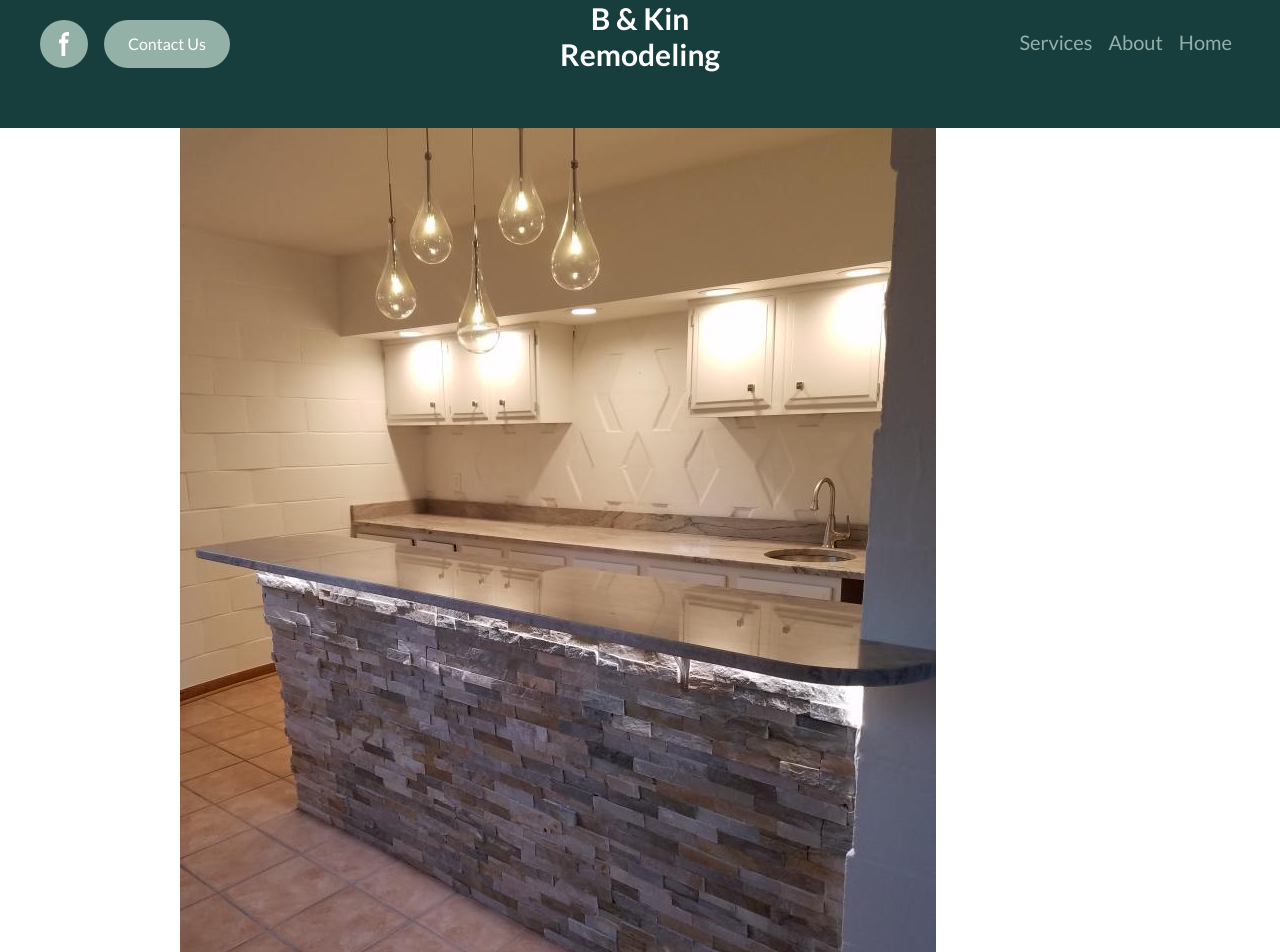
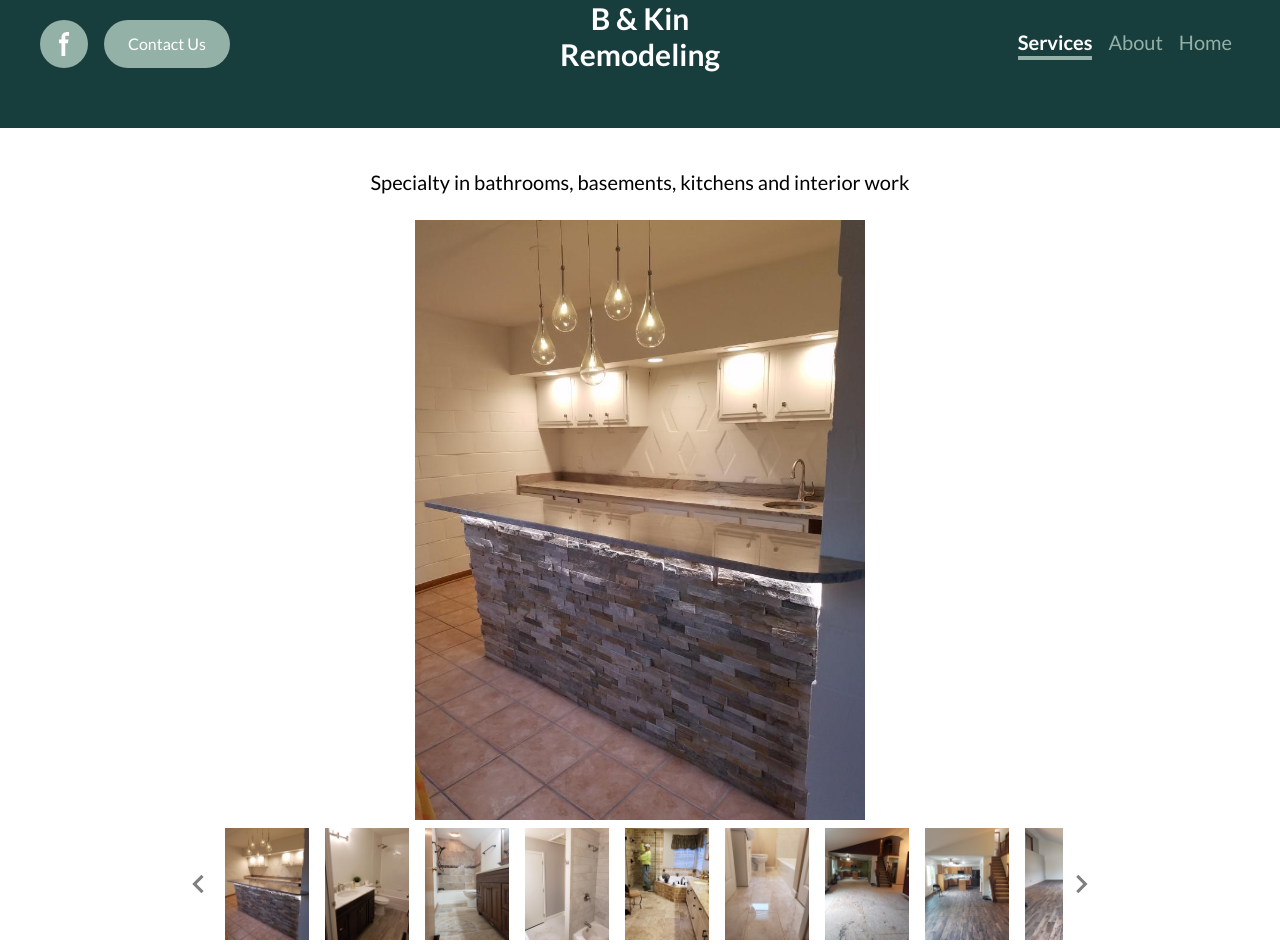
Before and after one commit to jppoullet/b-and-kin-remodeling, a React (Vite) app: page /services in a window 1280 px wide. Shown: the part 40-992 px from the top of the page. Built offline with nearby package versions, Linux system fonts and the light colour scheme.

Commit message:
serivce image gallery

```diff
--- a/src/App.jsx
+++ b/src/App.jsx
@@ -11,7 +11,7 @@ function App() {
       <header>
         <Navbar />
       </header>
-      <main className="mt-[40px]">
+      <main className="mt-[168px]">
         <Routes>
           <Route index element={<Home />} />
           <Route path="/home" element={<Home />} />
--- a/src/components/Navbar.jsx
+++ b/src/components/Navbar.jsx
@@ -59,7 +59,6 @@ const Navbar = () => {
   );
 
   return (
-    <>
     <nav className="bg-primary fixed top-0 w-full">
       {/* Desktop View */}
       <div className="grid grid-cols-3 flex-1 items-center py-10 mx-10 md:max-w-[1200px] xl:mx-auto">
@@ -93,16 +92,26 @@ const Navbar = () => {
 
         {/* Nav Menu */}
         <div className="hidden md:flex text-secondary text-xl justify-end">
-            <a
+          {/* <a
             href="#services-section"
             className="block relative p-2 my-0 hover:font-bold after:block after:scale-x-0 after:h-1 after:w-full after:bg-secondary after:transition after:ease-in-out after:duration-200 after:hover:scale-x-100"
           >
             Services
-            </a>
+          </a> */}
+          <NavLink to="/services" className={activeLink}>
+            Services
+          </NavLink>
 
           <NavLink to="/about" className={activeLink}>
             About
           </NavLink>
+
+          {/* <a
+            href="#home"
+            className="block relative p-2 my-0 hover:font-bold after:block after:scale-x-0 after:h-1 after:w-full after:bg-secondary after:transition after:ease-in-out after:duration-200 after:hover:scale-x-100"
+          >
+            Home
+          </a> */}
 
           <NavLink to="/" className={activeLink}>
             Home
@@ -112,10 +121,7 @@ const Navbar = () => {
         {/* Mobile Menu Button*/}
         <div className="md:hidden flex justify-end items-center">
           {/* Mobile Menu Button */}
-            <button
-              className="text-secondary"
-              onClick={mobileMenuActiveHandler}
-            >
+          <button className="text-secondary" onClick={mobileMenuActiveHandler}>
             {openMenu}
           </button>
         </div>
@@ -124,9 +130,7 @@ const Navbar = () => {
       {/* Mobile Menu List */}
       <div
         className={`flex flex-col justify-center items-center bg-primary md:hidden overflow-x-hidden fixed z-[1] h-full top-0 left-0 transition duration-200 ease-in ${
-            mobileMenuActive
-              ? "translate-x-0 w-full"
-              : "-translate-x-full w-full"
+          mobileMenuActive ? "translate-x-0 w-full" : "-translate-x-full w-full"
         }`}
       >
         <div className="p-10 w-full flex justify-between top-4 absolute">
@@ -150,10 +154,7 @@ const Navbar = () => {
           </button>
 
           {/* Close Mobile Menu Btn */}
-            <button
-              className="text-secondary"
-              onClick={mobileMenuActiveHandler}
-            >
+          <button className="text-secondary" onClick={mobileMenuActiveHandler}>
             {closeMenu}
           </button>
         </div>
@@ -211,7 +212,6 @@ const Navbar = () => {
         </NavLink>
       </div>
     </nav>
-    </>
   );
 };
 
--- a/src/index.css
+++ b/src/index.css
@@ -6,6 +6,8 @@
   box-sizing: border-box;
   margin: 0;
   padding: 0;
+  scroll-behavior: smooth;
+  scroll-padding-top: 200px;
 }
 
 @layer utilities {
--- a/src/pages/Home.jsx
+++ b/src/pages/Home.jsx
@@ -10,7 +10,7 @@ import { HomePageImg, AboutMeImg } from "../assets/index";
 
 const Home = () => {
   return (
-    <>
+    <div id="home" className="">
       <div>
         <img
           src={HomePageImg}
@@ -53,7 +53,7 @@ const Home = () => {
           </section>
         </div>
       </div>
-    </>
+    </div>
   );
 };
 
--- a/src/pages/Services.jsx
+++ b/src/pages/Services.jsx
@@ -1,34 +1,71 @@
-import React from "react";
+import React, { useState } from "react";
 import { GallerySection } from "../sections";
 import { images } from "../assets";
+import { MdChevronLeft, MdChevronRight } from "react-icons/md";
+import { BsChevronCompactLeft, BsChevronCompactRight } from "react-icons/bs";
 
 const Services = () => {
-  // const imgByRoom = images.reduce((acc, item) => {
-  //   const room = item.room;
-  //   if (!acc[room]) {
-  //     acc[room] = [];
-  //   }
-  //   acc[room].push(item.img);
-  //   return acc;
-  // }, {});
+  const [currentImg, setCurrentImg] = useState(images[0].img);
 
   const imgByRoom = images.filter((item) => {
     return item.room == "flooring";
   });
 
-  // console.log(imgByRoom);
+  const slideLeft = () => {
+    let slider = document.getElementById("slider");
+    slider.scrollLeft = slider.scrollLeft - 400;
+  };
+
+  const slideRight = () => {
+    let slider = document.getElementById("slider");
+    slider.scrollLeft = slider.scrollLeft + 400;
+  };
 
   return (
-    <div className="text-center my-10 mx-auto px-10 max-w-[1000px]">
+    <div className="text-center my-10 pt-10 mx-auto px-10 max-w-[1000px]">
       <h1 className="text-xl">
         Specialty in bathrooms, basements, kitchens and interior work
       </h1>
       <br />
-      <h2 className="">Bathrooms</h2>
-      <div>
-        {images.map((item) => {
-          return <img src={item.img}></img>;
-        })}
+      <div className="group -z-50 flex justify-center items-center">
+        <div className="hidden group-hover:block text-2xl rounded-full p-2 bg-black/20 text-white cursor-pointer">
+          <BsChevronCompactLeft size={30} className="" />
+        </div>
+
+        <img src={currentImg} alt="" className="object-contain h-[600px]" />
+
+        <div className="hidden group-hover:block text-2xl rounded-full p-2 bg-black/20 text-white cursor-pointer">
+          <BsChevronCompactRight size={30} className="" />
+        </div>
+      </div>
+
+      <div className="flex items-center">
+        <MdChevronLeft
+          className="opacity-50 cursor-pointer hover:opacity-100"
+          size={40}
+          onClick={slideLeft}
+        />
+        <div
+          id="slider"
+          className="w-full h-full overflow-x-scroll scroll whitespace-nowrap scroll-smooth no-scrollbar"
+        >
+          {images.map((image) => (
+            <img
+              className="w-[100px] inline-block p-2 cursor-point hover:scale-105 ease-in-out duration-200"
+              src={image.img}
+              alt="/"
+              key={image.id}
+              onClick={() => {
+                setCurrentImg(image.img);
+              }}
+            ></img>
+          ))}
+        </div>
+        <MdChevronRight
+          className="opacity-50 cursor-pointer hover:opacity-100"
+          size={40}
+          onClick={slideRight}
+        />
       </div>
 
       {/* {images
```
Lines whose indentation alone changed are shown as unchanged.
